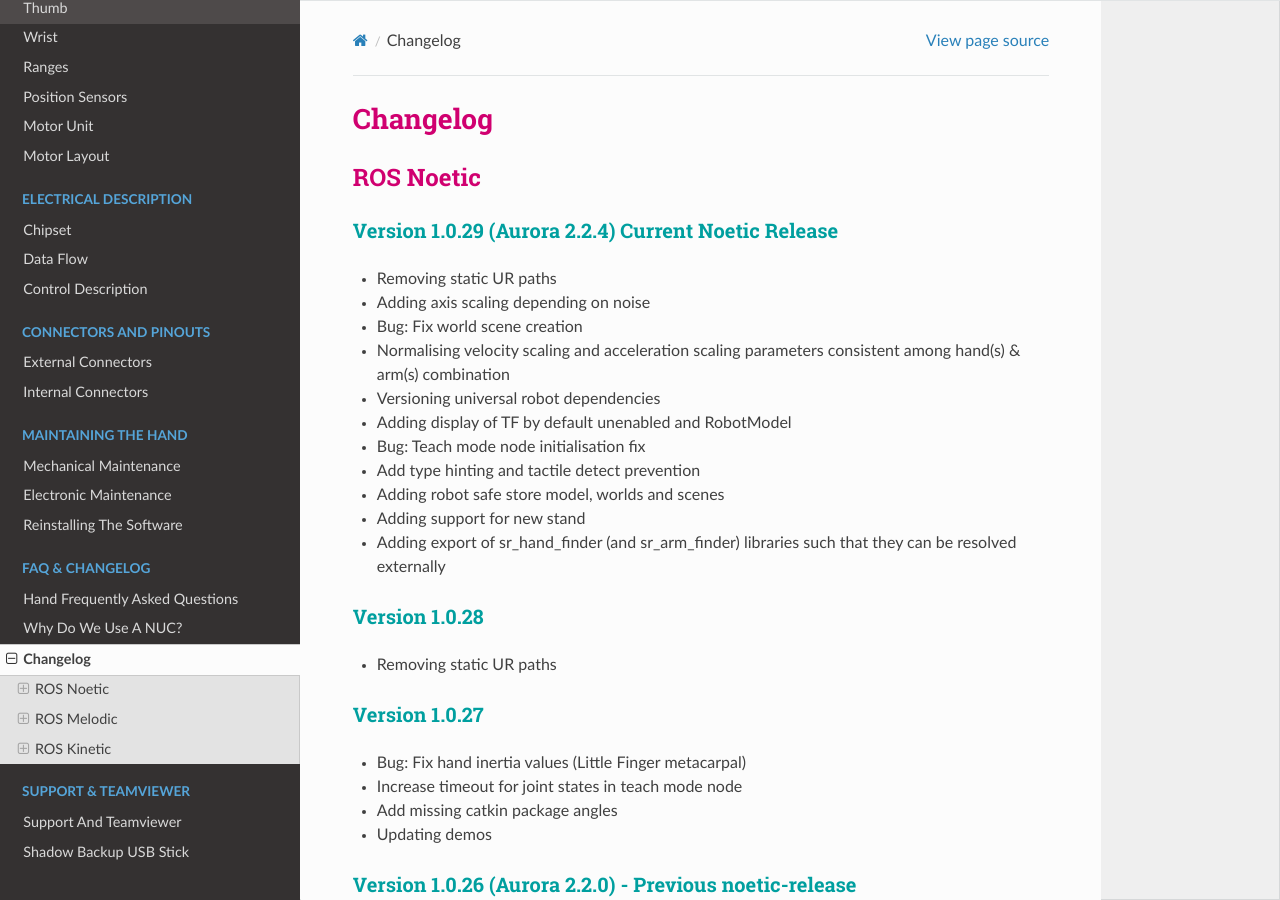
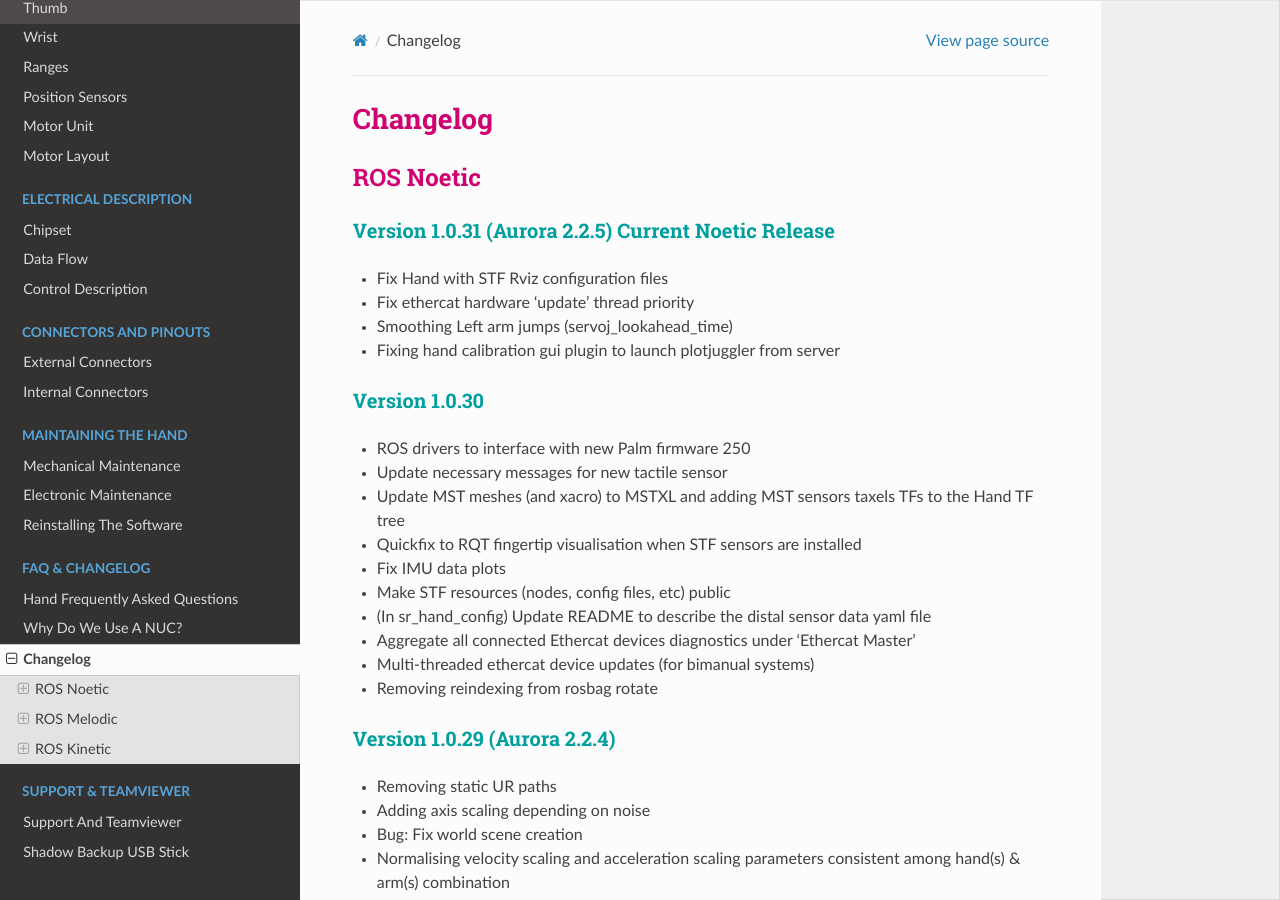
Before and after one commit to shadow-robot/sr_dexterous_hand_documentation, a Sphinx documentation site: the page built from docs/user_guide/fc_changelog.rst, in a window 1280 px wide and 900 px high. Built offline with Sphinx 7.4.7 and the Read the Docs theme 2.0.0, drawn with Linux system fonts in a browser that asks for light colours.

Commit message:
Update fc_changelog.rst (v1.0.30 and v1.0.31)

```diff
--- a/docs/user_guide/fc_changelog.rst
+++ b/docs/user_guide/fc_changelog.rst
@@ -4,7 +4,29 @@ Changelog
 ROS Noetic
 ----------
 
-Version 1.0.29 (Aurora 2.2.4) Current Noetic Release
+Version 1.0.31 (Aurora 2.2.5) Current Noetic Release
+~~~~~~~~~~~~~~~~~~~~~~~~~~~~~~~~~~~~~~~~~~~~~~~~~~~~
+
+* Fix Hand with STF Rviz configuration files
+* Fix ethercat hardware 'update' thread priority
+* Smoothing Left arm jumps (servoj_lookahead_time)
+* Fixing hand calibration gui plugin to launch plotjuggler from server
+
+Version 1.0.30
+~~~~~~~~~~~~~~~~~~~~~~~~~~~~~~~~~~~~~~~~~~~~~~~~~~~~~
+
+* ROS drivers to interface with new Palm firmware 250
+* Update necessary messages for new tactile sensor
+* Update MST meshes (and xacro) to MSTXL and adding MST sensors taxels TFs to the Hand TF tree
+* Quickfix to RQT fingertip visualisation when STF sensors are installed
+* Fix IMU data plots
+* Make STF resources (nodes, config files, etc) public
+* (In sr_hand_config) Update README to describe the distal sensor data yaml file
+* Aggregate all connected Ethercat devices diagnostics under 'Ethercat Master'
+* Multi-threaded ethercat device updates (for bimanual systems)
+* Removing reindexing from rosbag rotate
+
+Version 1.0.29 (Aurora 2.2.4)
 ~~~~~~~~~~~~~~~~~~~~~~~~~~~~~~~~~~~~~~~~~~~~~~~~~~~~
 
 * Removing static UR paths
```
